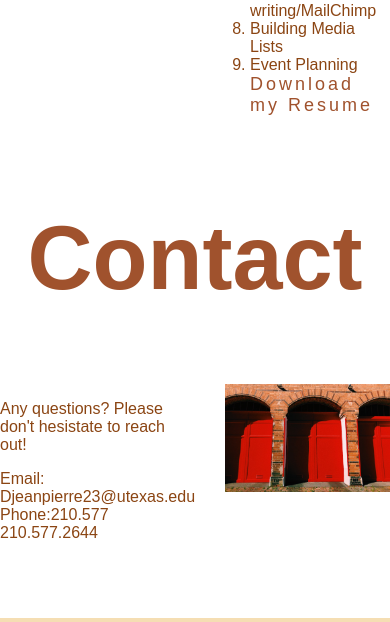
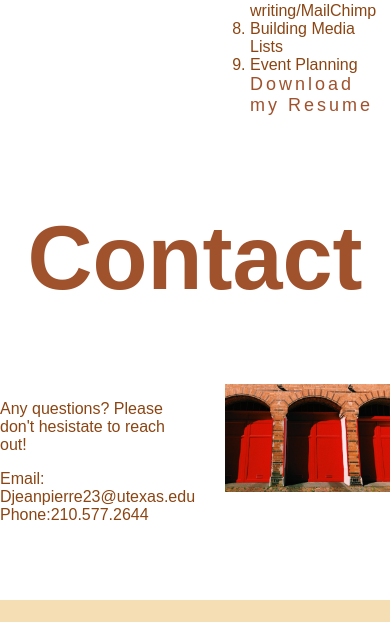
Before and after one commit to Dominique-Jeanpierre/Dominique-Jeanpierre.github.io, a plain HTML site: page index.html in a window 390 px wide. Shown: the part 3836-4458 px from the top of the page. Drawn offline with Linux system fonts and the light colour scheme; a web font is replaced by a local one.

Commit message:
correct phone number

```diff
--- a/index.html
+++ b/index.html
@@ -103,7 +103,7 @@
         <div class="row">
           <div class="col">
             <p> Any questions? Please don't hesistate to reach out!</p>
-            <p>Email: Djeanpierre23@utexas.edu <br> Phone:210.577 210.577.2644</p>
+            <p>Email: Djeanpierre23@utexas.edu <br> Phone:210.577.2644</p>
               </div>
               <div class="col">
               <img src="img/denmark.jpg" alt="denmark"/>
```
